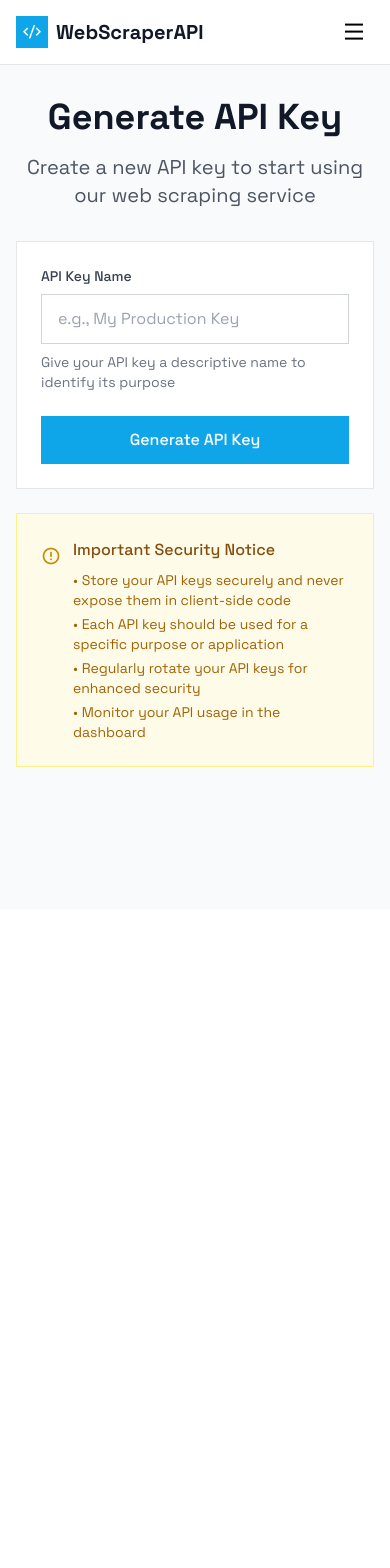
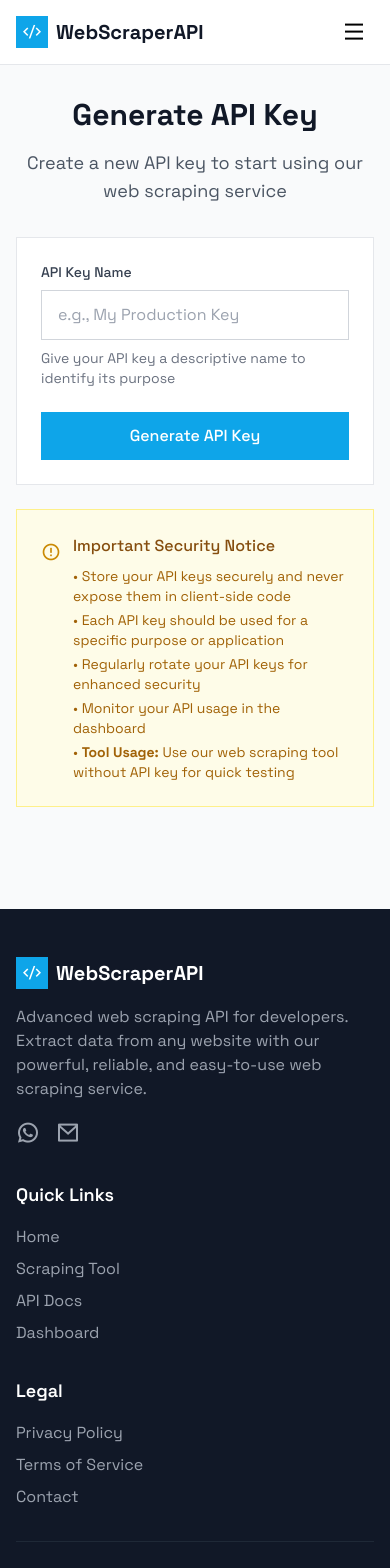
Before and after one commit to hasanxld/web-scraper, a Next.js app: page /generate in a window 390 px wide. Shown: the top 1568 px of the page. Before the commit the page ends 909 px from the top, so only its background shows below. Built offline with nearby package versions, Linux system fonts and the light colour scheme.

Commit message:
Update generate.js

```diff
--- a/pages/generate.js
+++ b/pages/generate.js
@@ -1,6 +1,7 @@
 import { useState } from 'react'
 import Head from 'next/head'
 import Header from '../components/Header'
+import Footer from '../components/Footer'
 import Toast from '../components/Toast'
 import { generateApiKey } from '../utils/apiHelpers'
 import { supabase } from '../lib/supabase'
@@ -28,26 +29,30 @@ export default function Generate() {
     try {
       const newApiKey = generateApiKey()
 
-      // Save to Supabase
+      // Save to Supabase - FIXED with error handling
       const { data, error } = await supabase
         .from('api_keys')
         .insert([
           {
             key: newApiKey,
             name: apiName.trim(),
-            is_active: true
+            is_active: true,
+            total_requests: 0
           }
         ])
         .select()
 
-      if (error) throw error
+      if (error) {
+        console.error('Supabase error:', error)
+        throw new Error('Failed to save API key to database')
+      }
 
       setGeneratedKey(newApiKey)
       setApiName('')
       showToast('API key generated successfully!')
     } catch (error) {
       console.error('Error generating API key:', error)
-      showToast('Failed to generate API key', 'error')
+      showToast(error.message || 'Failed to generate API key', 'error')
     } finally {
       setLoading(false)
     }
@@ -61,7 +66,8 @@ export default function Generate() {
   return (
     <>
       <Head>
-        <title>Generate API Key - WebScraperAPI</title>
+        <title>Generate API Key - WebScraperAPI | Get Your Free API Key</title>
+        <meta name="description" content="Generate your free WebScraperAPI key for unlimited web scraping requests. Start extracting data from any website today." />
       </Head>
 
       <Header />
@@ -69,11 +75,11 @@ export default function Generate() {
       <main className="min-h-screen bg-gray-50 py-8">
         <div className="max-w-2xl mx-auto px-4 sm:px-6 lg:px-8">
           <div className="text-center mb-8">
-            <h1 className="text-4xl font-bold text-gray-900 mb-4">Generate API Key</h1>
-            <p className="text-xl text-gray-600">Create a new API key to start using our web scraping service</p>
+            <h1 className="text-3xl md:text-4xl font-bold text-gray-900 mb-4">Generate API Key</h1>
+            <p className="text-lg md:text-xl text-gray-600">Create a new API key to start using our web scraping service</p>
           </div>
 
-          <div className="bg-white border border-gray-200 p-6">
+          <div className="bg-white border border-gray-200 rounded-lg p-6">
             {!generatedKey ? (
               <form onSubmit={handleGenerate} className="space-y-6">
                 <div>
@@ -85,7 +91,8 @@ export default function Generate() {
                     value={apiName}
                     onChange={(e) => setApiName(e.target.value)}
                     placeholder="e.g., My Production Key"
-                    className="w-full px-4 py-3 border border-gray-300 focus:outline-none focus:border-primary-500"
+                    className="w-full px-4 py-3 border border-gray-300 focus:outline-none focus:border-primary-500 focus:ring-2 focus:ring-primary-200"
+                    required
                   />
                   <p className="text-sm text-gray-500 mt-2">
                     Give your API key a descriptive name to identify its purpose
@@ -95,7 +102,7 @@ export default function Generate() {
                 <button
                   type="submit"
                   disabled={loading}
-                  className="w-full bg-primary-500 text-white py-3 hover:bg-primary-600 font-medium disabled:opacity-50 disabled:cursor-not-allowed"
+                  className="w-full bg-primary-500 text-white py-3 hover:bg-primary-600 font-medium disabled:opacity-50 disabled:cursor-not-allowed transition-colors"
                 >
                   {loading ? (
                     <span className="flex items-center justify-center">
@@ -120,13 +127,13 @@ export default function Generate() {
                   </p>
                 </div>
 
-                <div className="bg-gray-900 p-4">
-                  <code className="text-green-400 font-mono break-all">{generatedKey}</code>
+                <div className="bg-gray-900 p-4 rounded-lg">
+                  <code className="text-green-400 font-mono text-sm break-all">{generatedKey}</code>
                 </div>
 
                 <button
                   onClick={handleCopy}
-                  className="w-full bg-primary-500 text-white py-3 hover:bg-primary-600 font-medium"
+                  className="w-full bg-primary-500 text-white py-3 hover:bg-primary-600 font-medium transition-colors"
                 >
                   <i className="ri-clipboard-line mr-2"></i>
                   Copy API Key
@@ -134,7 +141,7 @@ export default function Generate() {
 
                 <button
                   onClick={() => setGeneratedKey('')}
-                  className="w-full border border-gray-300 text-gray-700 py-3 hover:border-primary-500 font-medium"
+                  className="w-full border border-gray-300 text-gray-700 py-3 hover:border-primary-500 font-medium transition-colors"
                 >
                   Generate Another Key
                 </button>
@@ -142,7 +149,7 @@ export default function Generate() {
             )}
           </div>
 
-          <div className="bg-yellow-50 border border-yellow-200 p-6 mt-6">
+          <div className="bg-yellow-50 border border-yellow-200 rounded-lg p-6 mt-6">
             <div className="flex items-start space-x-3">
               <i className="ri-error-warning-line text-yellow-600 text-xl mt-1"></i>
               <div>
@@ -152,12 +159,15 @@ export default function Generate() {
                   <li>• Each API key should be used for a specific purpose or application</li>
                   <li>• Regularly rotate your API keys for enhanced security</li>
                   <li>• Monitor your API usage in the dashboard</li>
+                  <li>• <strong>Tool Usage:</strong> Use our web scraping tool without API key for quick testing</li>
                 </ul>
               </div>
             </div>
           </div>
         </div>
       </main>
+
+      <Footer />
 
       {toast && (
         <Toast
@@ -168,4 +178,4 @@ export default function Generate() {
       )}
     </>
   )
-    }
+                               }
```
